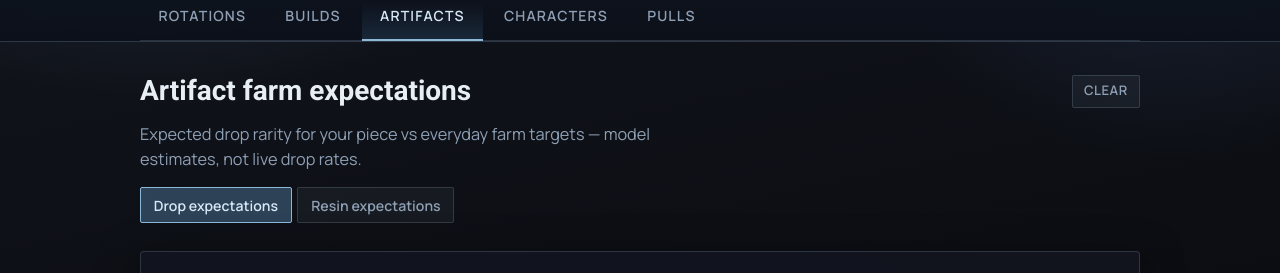
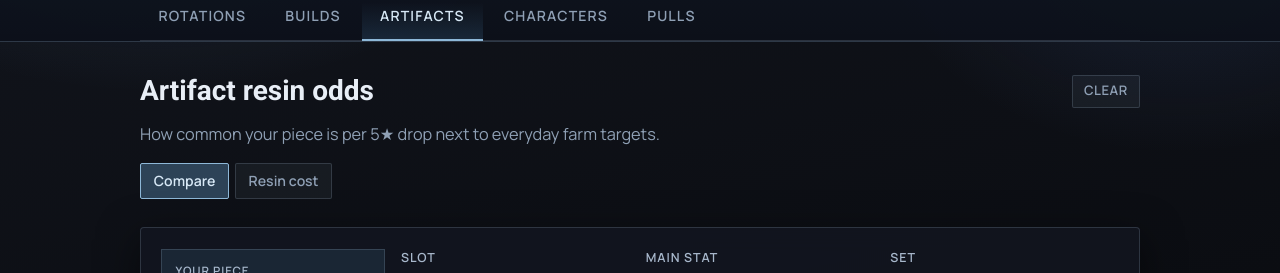
Before and after one commit to jadilorenzo/genshin_calculator, a React (Vite) app: page /artifacts/compare in a window 1280 px wide. Shown: the part 155-428 px from the top of the page. Built offline with nearby package versions, Linux system fonts and the light colour scheme; no server answers.

Commit message:
Update document titles and improve UI text for Builds and Artifact pages. Changed titles to better reflect content, revised descriptions for clarity, and adjusted aria-labels for accessibility.

```diff
--- a/src/documentTitles.ts
+++ b/src/documentTitles.ts
@@ -3,9 +3,9 @@ export const SITE_NAME = "False Moon's Reckoning"
 export const PAGE_TITLES = {
   rotations: `Genshin Rotation Timeline · ${SITE_NAME}`,
   characters: `Genshin Character Kits · ${SITE_NAME}`,
-  builds: `Genshin Build Farm Expectations · ${SITE_NAME}`,
-  artifactCompare: `Artifact Drop Expectations · ${SITE_NAME}`,
-  artifactExpectations: `Artifact Resin Expectations · ${SITE_NAME}`,
+  builds: `Genshin Build Farm Planner · ${SITE_NAME}`,
+  artifactCompare: `Artifact Drop Compare · ${SITE_NAME}`,
+  artifactExpectations: `Artifact Farming Cost · ${SITE_NAME}`,
   pullOdds: `Wish Odds Calculator · ${SITE_NAME}`,
   pullPace: `Daily Pull Pace · ${SITE_NAME}`,
   pullingDay: `Pulling Day Tracker · ${SITE_NAME}`,
--- a/src/pages/BuildsPage.tsx
+++ b/src/pages/BuildsPage.tsx
@@ -244,19 +244,17 @@ export default function BuildsPage() {
     <>
       <header className="hero">
         <div className="hero-top">
-          <h1>Build farm expectations</h1>
+          <h1>Build lineup</h1>
           <ClearPageButton prefix="gc:builds:" />
         </div>
         <p className="lede">
-          Expected resin to fill a five-piece lineup — estimated, likely, and
-          near-guaranteed confidence bands, not hard guarantees. Parallel farming
-          means early drops can fill any empty slot, so the full set often finishes
-          sooner than farming each piece alone.
+          Plan a five-piece set. Parallel farming fills any empty slot, so the full
+          lineup often finishes sooner than each piece alone.
         </p>
       </header>
 
       <main className="panel">
-        <section className="controls" aria-label="Build farm expectations">
+        <section className="controls" aria-label="Build lineup">
           <div className="field">
             <span className="label" id="build-set-label">
               Set
@@ -406,7 +404,7 @@ export default function BuildsPage() {
           </div>
         </div>
 
-        <section className="results" aria-live="polite" aria-label="Resin expectations">
+        <section className="results" aria-live="polite">
           <div className="stat-block accent">
             <p className="stat-label">Estimated</p>
             <p className="stat-value">{formatCost(estimated, unit)}</p>
--- a/src/pages/artifacts/ArtifactLayout.tsx
+++ b/src/pages/artifacts/ArtifactLayout.tsx
@@ -183,26 +183,26 @@ export default function ArtifactLayout() {
     <>
       <header className="hero">
         <div className="hero-top">
-          <h1>Artifact farm expectations</h1>
+          <h1>Artifact resin odds</h1>
           <ClearPageButton prefix="gc:artifacts:" />
         </div>
         <p className="lede">
           {isCompare
-            ? 'Expected drop rarity for your piece vs everyday farm targets — model estimates, not live drop rates.'
-            : 'Estimated, likely, and near-guaranteed resin cost for your selected piece — expectations from community rate models.'}
+            ? 'How common your piece is per 5★ drop next to everyday farm targets.'
+            : 'Estimated, likely, and near-guaranteed resin to farm your selected piece.'}
         </p>
         <nav className="sub-tabs" aria-label="Artifact tools">
           <NavLink
             to="compare"
             className={({ isActive }) => (isActive ? 'sub-tab active' : 'sub-tab')}
           >
-            Drop expectations
+            Compare
           </NavLink>
           <NavLink
             to="expectations"
             className={({ isActive }) => (isActive ? 'sub-tab active' : 'sub-tab')}
           >
-            Resin expectations
+            Resin cost
           </NavLink>
         </nav>
       </header>
```
